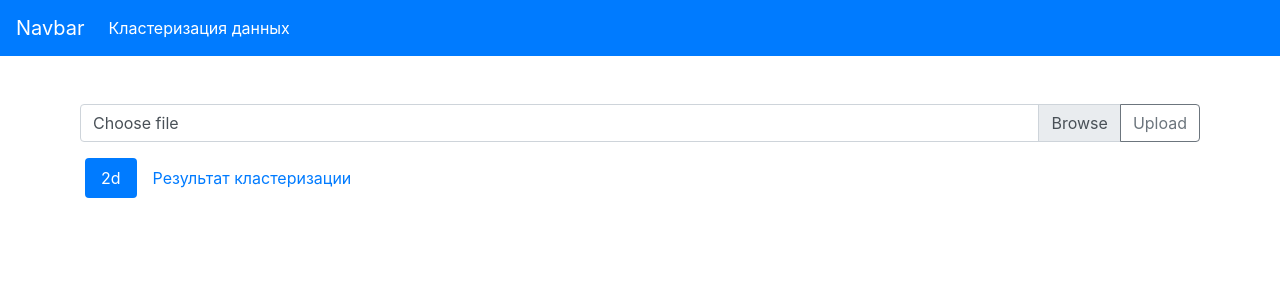
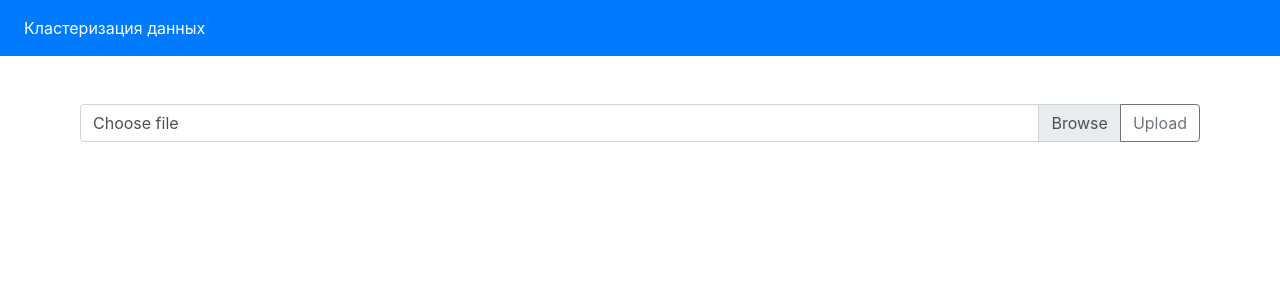
Before and after one commit to stacy-s/clustering_application, a Django app: page /clustering/ in a window 1280 px wide. Shown: the top 300 px of the page. Run offline with Django 3.2, Linux system fonts and the light colour scheme; some libraries are stand-ins or nearby versions.

Commit message:
Templates were  improved

```diff
--- a/clustering/templates/clustering/base.html
+++ b/clustering/templates/clustering/base.html
@@ -16,10 +16,10 @@
 </head>
 <body>
     <nav class="navbar navbar-expand-lg navbar navbar-dark bg-primary">
-      <a class="navbar-brand" href="#">Navbar</a>
-      <button class="navbar-toggler" type="button" data-toggle="collapse" data-target="#navbarNav" aria-controls="navbarNav" aria-expanded="false" aria-label="Toggle navigation">
-        <span class="navbar-toggler-icon"></span>
-      </button>
+{#      <a class="navbar-brand" href="#">Navbar</a>#}
+{#      <button class="navbar-toggler" type="button" data-toggle="collapse" data-target="#navbarNav" aria-controls="navbarNav" aria-expanded="false" aria-label="Toggle navigation">#}
+{#        <span class="navbar-toggler-icon"></span>#}
+{#      </button>#}
       <div class="collapse navbar-collapse" id="navbarNav">
         <ul class="navbar-nav">
           <li class="nav-item active">
--- a/clustering/templates/clustering/clustering.html
+++ b/clustering/templates/clustering/clustering.html
@@ -55,7 +55,7 @@
             </div>
         {% endif %}
     </form>
-
+    {% if plt_2d or plt_clusters%}
             <div>
                 <ul class="nav nav-pills mb-3 mt-3" id="pills-tab" role="tablist">
                   <li class="nav-item">
@@ -86,4 +86,5 @@
                   </div>
                 </div>
             </div>
+    {% endif %}
 {% endblock %}
```
Also changed, not shown: templates/base.html (+4 -8 lines).
